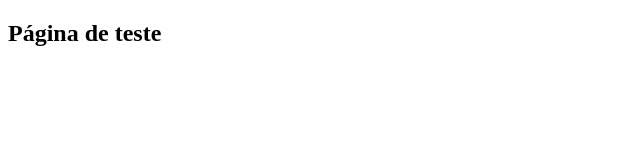
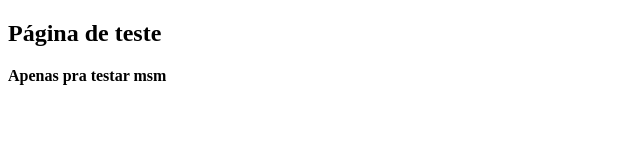
Before and after one commit to Filgueiras04/projeto-curso-git, a plain HTML site: page index.html in a window 1280 px wide. Shown: the whole page, without its empty margins (0-640 px from the left). Drawn offline with Linux system fonts and the light colour scheme.

Commit message:
Colcando mais uma frase

```diff
--- a/index.html
+++ b/index.html
@@ -5,5 +5,6 @@
 </head>
 <body>
 	<h2>Página de teste</h2>
+	<b> Apenas pra testar msm</b>
 </body>
 </html>
```
